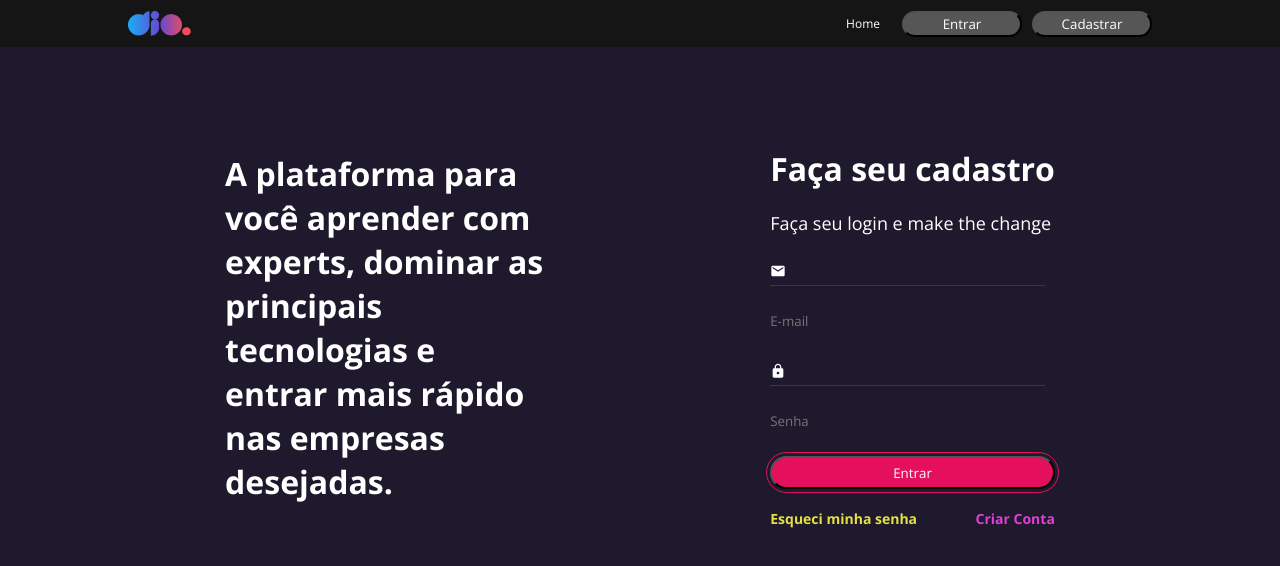
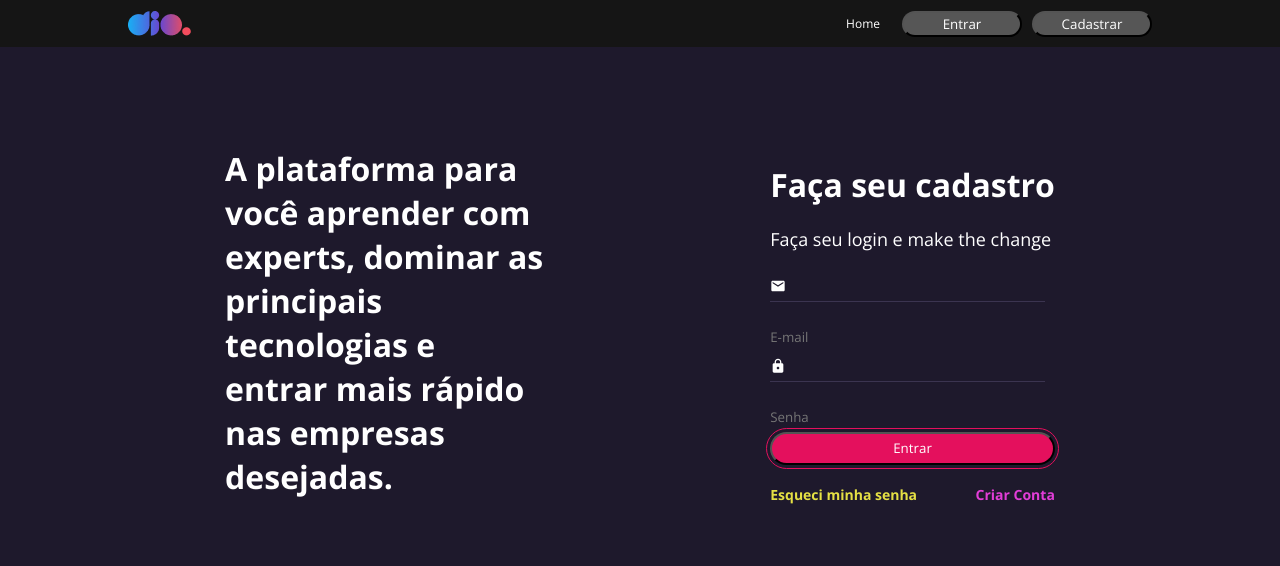
Before and after one commit to juceliocosta/dio-clone, a React (Create React App) app: page /dio-clone/login in a window 1280 px wide. Shown: the top 566 px of the page. Built offline with nearby package versions, Linux system fonts and the light colour scheme.

Commit message:
feat: add form manipulation

```diff
--- a/package.json
+++ b/package.json
@@ -4,18 +4,20 @@
   "version": "0.1.0",
   "private": true,
   "dependencies": {
+    "@hookform/resolvers": "^5.2.2",
     "@testing-library/dom": "^10.4.1",
     "@testing-library/jest-dom": "^6.9.1",
     "@testing-library/react": "^16.3.1",
     "@testing-library/user-event": "^13.5.0",
     "react": "^19.2.3",
     "react-dom": "^19.2.3",
-    "react-hook-form": "^7.69.0",
+    "react-hook-form": "^7.70.0",
     "react-icons": "^5.5.0",
     "react-router-dom": "^7.11.0",
     "react-scripts": "5.0.1",
     "styled-components": "^6.1.19",
-    "web-vitals": "^2.1.4"
+    "web-vitals": "^2.1.4",
+    "yup": "^1.7.1"
   },
   "scripts": {
     "start": "react-scripts start",
--- a/src/components/Input/index.jsx
+++ b/src/components/Input/index.jsx
@@ -1,10 +1,16 @@
+import { Controller } from "react-hook-form";
 import {IconContainer, InputContainer, InputText} from "./styles";
 
-const Input = ({leftIcon, name, ...rest}) => {
+const Input = ({leftIcon, name, control, ...rest}) => {
   return (
     <InputContainer>
-        {leftIcon ? <IconContainer>{leftIcon}</IconContainer> : null}
-        <InputText {...rest}/>
+        {leftIcon ? (<IconContainer>{leftIcon}</IconContainer>) : null}
+        <Controller
+        name={name}
+        control={control}
+        rules={{required: true}}
+        render={({field}) => <InputText {...field} {...rest}/>}
+        />
     </InputContainer>
   )
 }
--- a/src/pages/login/index.jsx
+++ b/src/pages/login/index.jsx
@@ -1,14 +1,19 @@
+import { useForm } from "react-hook-form"
+
 import {MdEmail, MdLock} from "react-icons/md"
 import Button from "../../components/Button";
 import Header from "../../components/Header";
 import Input from "../../components/Input";
 
-import { Wrapper, Container, Column, Row,  CriarText, EsqueciText, Title, TitleLogin, SubtitleLogin, FormContainer} from "./styles";
+import { Wrapper, Container, Column, Row,  CriarText, EsqueciText, Title, TitleLogin, SubtitleLogin} from "./styles";
 import { useNavigate } from "react-router-dom";
 
 const Login = () => {
 
     const navigate = useNavigate();
+
+    const { control, handleSubmit, formState: {errors, isValid} } = useForm();
+    const onSubmit = (data) => console.log(data);
 
     const handleClickSignIn = () =>{
       navigate('/feed')
@@ -27,11 +32,11 @@ const Login = () => {
           <Wrapper>
             <TitleLogin>Faça seu cadastro</TitleLogin>
             <SubtitleLogin>Faça seu login e make the change</SubtitleLogin>
-            <FormContainer>
-              <Input placeholder="E-mail" type="email" leftIcon={<MdEmail />} />
-              <Input placeholder="Senha" type="password" leftIcon={<MdLock />} />
-              <Button title="Entrar" $variant="secondary" onClick={handleClickSignIn} type="button" />
-            </FormContainer>
+            <form onSubmit={handleSubmit(onSubmit)}>
+              <Input name="email" control={control} placeholder="E-mail" type="email" leftIcon={<MdEmail />} />
+              <Input name="password" control={control} placeholder="Senha" type="password" leftIcon={<MdLock />} />
+              <Button title="Entrar" $variant="secondary" type="submit" />
+            </form>
             <Row>
               <EsqueciText>Esqueci minha senha</EsqueciText>
               <CriarText>Criar Conta</CriarText>
--- a/src/pages/login/styles.js
+++ b/src/pages/login/styles.js
@@ -54,12 +54,6 @@ export const SubtitleLogin = styled.p`
     line-height: 25px;
 `;
 
-export const FormContainer = styled.form`
-    display: flex;
-    flex-direction: column;
-    gap: 20px;
-`;
-
 export const EsqueciText = styled.p`
     font-style: normal;
     font-weight: 700;
```
Also changed, not shown: 1 other file (tests, documents, lock files or other folders).
